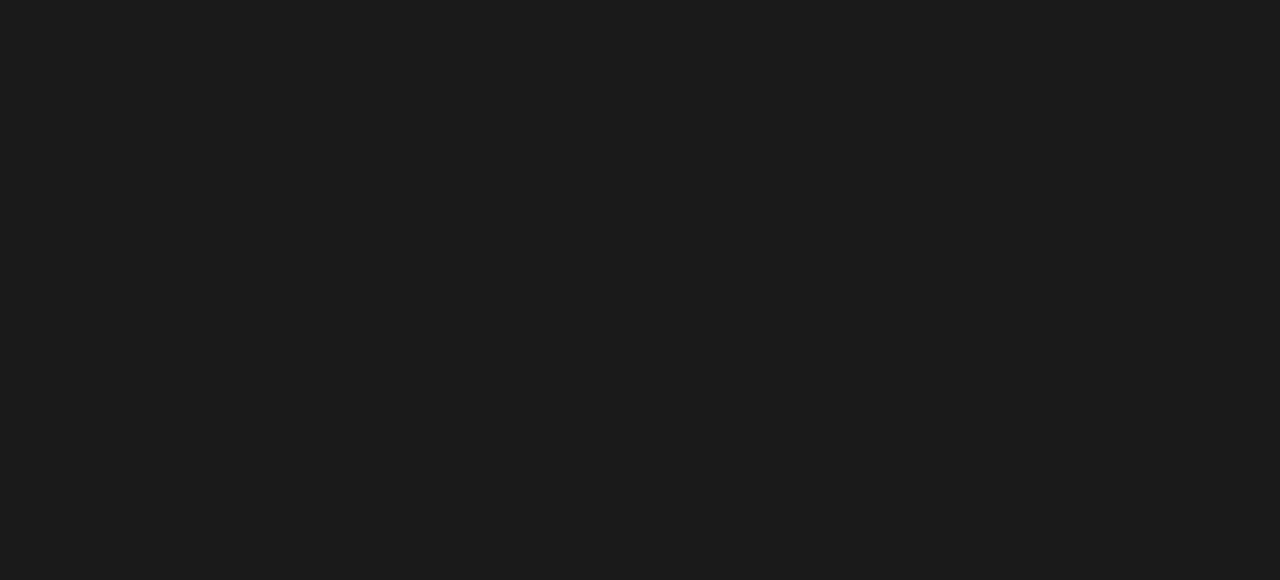
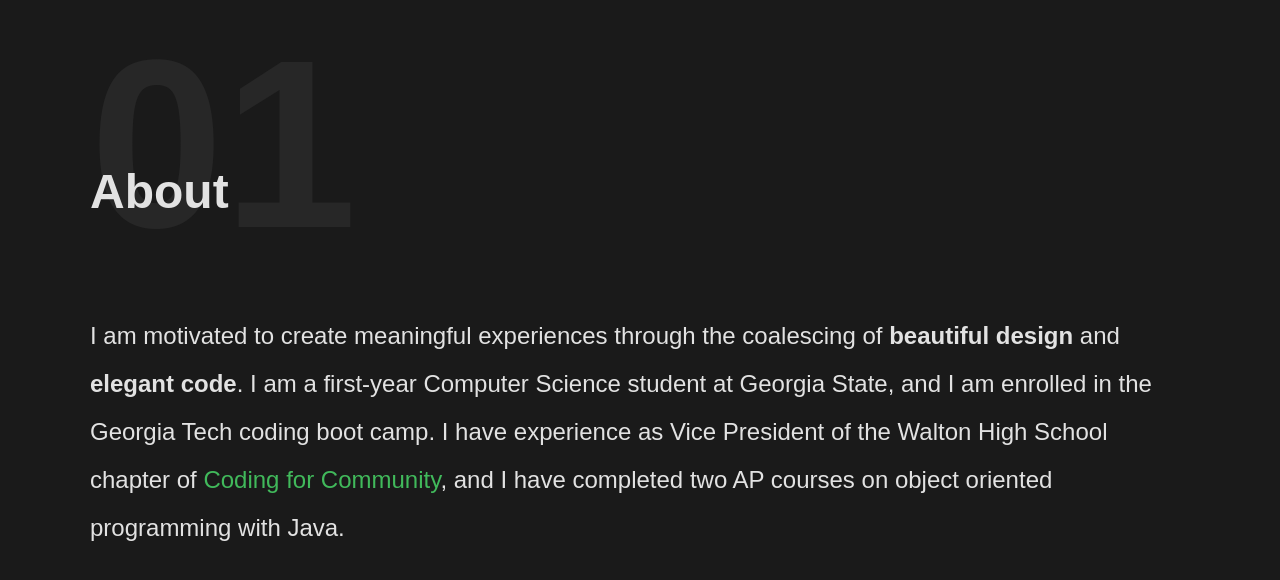
Before and after one commit to roccomaniscalco/react-portfolio, a React (Create React App) app in the folder client/: page / in a window 1280 px wide. Shown: the part 980-1560 px from the top of the page. Before the commit the page ends 950 px from the top, so only its background shows below. Built offline with nearby package versions, Linux system fonts and the light colour scheme.

Commit message:
created about component

```diff
--- a/client/src/App.js
+++ b/client/src/App.js
@@ -1,3 +1,4 @@
+import About from "./components/About";
 import Landing from "./components/Landing";
 import Nav from "./components/Nav";
 
@@ -6,6 +7,9 @@ function App() {
     <>
       <Nav />
       <Landing />
+      <main>
+        <About/>
+      </main>
     </>
   );
 }
--- /dev/null
+++ b/client/src/components/About.jsx
@@ -0,0 +1,29 @@
+import React from "react";
+
+const About = () => {
+  return (
+    <section id="about">
+      <header>
+        <span className="num">01</span>
+        <h2>About</h2>
+      </header>
+      <p>
+        I am motivated to create meaningful experiences through the coalescing
+        of <strong>beautiful design</strong> and
+        <strong> elegant code</strong>. I am a first-year Computer Science
+        student at Georgia State, and I am enrolled in the Georgia Tech coding
+        boot camp. I have experience as Vice President of the Walton High School
+        chapter of
+        <a
+          href="https://codingforcommunity.org/"
+          target="_blank"
+          rel="noopener noreferrer"
+        >&nbsp;Coding for Community</a>
+        , and I have completed two AP courses on object oriented programming
+        with Java.
+      </p>
+    </section>
+  );
+};
+
+export default About;
```
Also changed, not shown: 1 other file (tests, documents, lock files or other folders).
